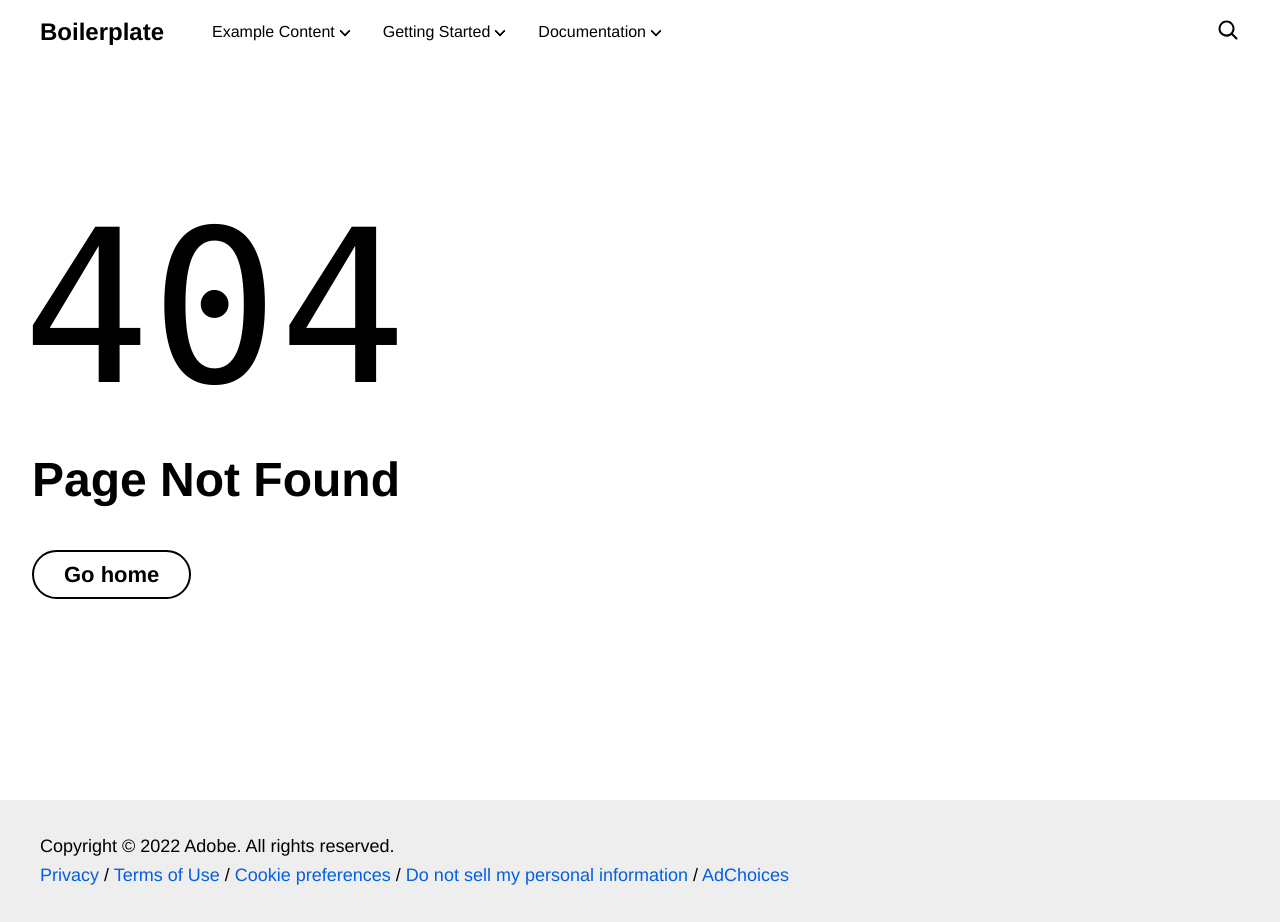
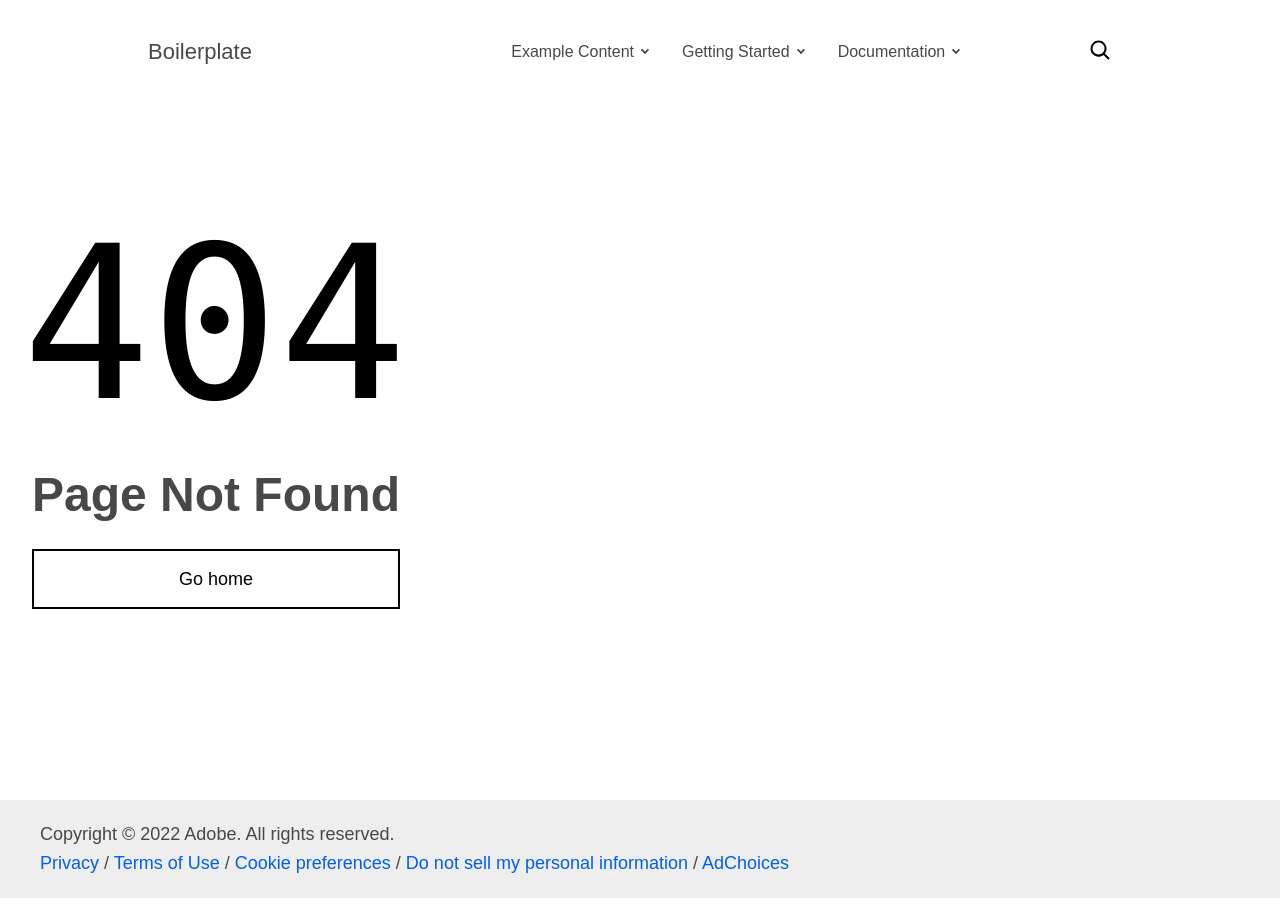
Before and after one commit to kailasnadh790/franklins-friends, a website with bundled scripts: page 404.html in a window 1280 px wide. After the commit the page ends 898 px from the top, so only its background shows below. Built offline with nearby package versions, Linux system fonts and the light colour scheme; files whose address does not match are found by name.

Commit message:
nurtec: initial commit

```diff
--- a/blocks/header/header.css
+++ b/blocks/header/header.css
@@ -4,6 +4,7 @@ header .nav-wrapper {
   width: 100%;
   z-index: 2;
   position: fixed;
+  padding: 1rem 0;
 }
 
 header nav {
@@ -15,10 +16,19 @@ header nav {
   align-items: center;
   gap: 0 2em;
   margin: auto;
-  max-width: 1264px;
+  max-width: 102.4rem;
   height: var(--nav-height);
   padding: 0 1rem;
   font-family: var(--body-font-family);
+}
+
+*, :after, :before {
+  -webkit-font-smoothing: antialiased;
+  -moz-osx-font-smoothing: grayscale;
+  -webkit-box-sizing: border-box;
+  box-sizing: border-box;
+  margin: 0;
+  padding: 0;
 }
 
 header nav[aria-expanded="true"] {
@@ -139,31 +149,50 @@ header nav[aria-expanded="true"] .nav-hamburger-icon::after {
 }
 
 /* brand */
-header .nav-brand {
-  grid-area: brand;
-  flex-basis: 128px;
-  font-size: var(--heading-font-size-s);
-  font-weight: 700;
-  line-height: 1;
+@media screen and (min-width: 1024px) {
+  header .nav-wrapper{
+      padding: 2rem 0;
+  }
+}
+
+header .nav-wrapper{
+  padding: 2rem 0;
+}
+
+header .nav-brand{
+  margin-right: 15%;
+  padding: 2rem 0;
 }
 
 header nav .nav-brand img {
+  display: inline;
   width: 128px;
   height: auto;
+}
+
+@media screen and (min-width: 1024px) {
+  header nav .nav-brand img  {
+    width: 19.8rem;
+}
 }
 
 /* sections */
 header nav .nav-sections {
   grid-area: sections;
-  flex: 1 1 auto;
-  display: none;
+  display: flex;
   visibility: hidden;
   background-color: var(--overlay-color);
+  margin-right: 1.5rem;
+}
+
+header nav .nav-sections p{
+  margin-right: 1.5rem;
 }
 
 header nav[aria-expanded="true"] .nav-sections {
-  display: block;
+  display: flex;
   visibility: visible;
+  margin-right: 1.5rem;
   align-self: start;
 }
 
@@ -272,4 +301,13 @@ header nav .nav-sections ul > li > ul > li {
 /* tools */
 header nav .nav-tools {
   grid-area: tools;
+  display: flex;
+  padding: 0.5rem 0;
 }
+header nav .nav-tools p{
+  margin-right: 2rem;
+}
+
+img {
+  max-width: 100%;
+}
--- a/blocks/header/header.js
+++ b/blocks/header/header.js
@@ -1,4 +1,4 @@
-import { getMetadata, decorateIcons } from '../../scripts/lib-franklin.js';
+import { getMetadata, decorateIcons, decorateButtons } from '../../scripts/lib-franklin.js';
 
 // media query match that indicates mobile/tablet width
 const isDesktop = window.matchMedia('(min-width: 900px)');
@@ -137,6 +137,7 @@ export default async function decorate(block) {
     isDesktop.addEventListener('change', () => toggleMenu(nav, navSections, isDesktop.matches));
 
     decorateIcons(nav);
+    decorateButtons(nav);
     const navWrapper = document.createElement('div');
     navWrapper.className = 'nav-wrapper';
     navWrapper.append(nav);
--- a/scripts/lib-franklin.js
+++ b/scripts/lib-franklin.js
@@ -130,6 +130,7 @@ const ICONS_CACHE = {};
  */
 export async function decorateIcons(element) {
   // Prepare the inline sprite
+  //debugger;
   let svgSprite = document.getElementById('franklin-svg-sprite');
   if (!svgSprite) {
     const div = document.createElement('div');
--- a/styles/styles.css
+++ b/styles/styles.css
@@ -20,7 +20,7 @@
   --text-color: #000;
 
   /* fonts */
-  --body-font-family: 'helvetica neue', helvetica, ubuntu, roboto, noto, sans-serif;
+  --body-font-family: SlatePro-Regular, Arial, sans-serif;
   --heading-font-family: var(--body-font-family);
   --fixed-font-family: 'Roboto Mono', menlo, consolas, 'Liberation Mono', monospace;
 
@@ -131,25 +131,50 @@ a:hover {
   color: var(--link-hover-color);
 }
 
+a{
+  color: inherit;
+    text-decoration: none;
+    color: rgb(0, 75, 145);
+    cursor: pointer;
+    text-decoration: none;
+}
+
 /* buttons */
 a.button:any-link, button {
-  font-family: var(--body-font-family);
-  display: inline-block;
-  box-sizing: border-box;
-  text-decoration: none;
-  border: 2px solid transparent;
-  padding: 5px 30px;
-  text-align: center;
-  font-style: normal;
-  font-weight: 600;
-  cursor: pointer;
-  color: var(--background-color);
-  background-color: var(--link-color);
-  margin: 16px 0;
-  white-space: nowrap;
-  overflow: hidden;
-  text-overflow: ellipsis;
-  border-radius: 30px;
+  height: auto;
+  margin: 0;
+  min-height: 4rem;
+  min-width: 16.5rem;
+  padding: 1rem;
+  -webkit-box-pack: center;
+    -ms-flex-pack: center;
+    -webkit-box-align: center;
+    -ms-flex-align: center;
+    align-items: center;
+    background-color: #00838f;
+    border: 0.1rem solid #00838f;
+    color: #fff;
+    display: -webkit-box;
+    display: -ms-flexbox;
+    display: flex;
+    font-family: SlatePro-Black,Arial,sans-serif;
+    font-size: 1.6rem;
+    font-style: normal;
+    font-weight: 400;
+    height: auto;
+    justify-content: center;
+    min-height: 6rem;
+    padding: 0 2.5rem;
+    text-align: center;
+    -webkit-transition: all .3s ease-in-out;
+    transition: all .3s ease-in-out;
+    width: 100%;
+}
+
+@media screen and (min-width: 1024px) {
+  a.button:any-link, button {
+    font-size: 1.8rem;
+  }
 }
 
 a.button:hover, a.button:focus, button:hover, button:focus  {
@@ -223,6 +248,27 @@ main img {
 main .section {
   padding: 64px 16px;
 }
+.migraine-intro{
+  margin-top: 10%;
+}
+
+main .section .migraine-intro h3{
+  font-size: 4rem;
+  font-family: SlatePro-Black,Arial,sans-serif;
+    font-size: 2rem;
+    font-style: normal;
+    font-weight: 400;
+    margin-top: 0;
+    margin-bottom: 0;
+}
+h3{
+  line-height: 4.4rem;
+  font-family: SlatePro-Black,Arial,sans-serif;
+    font-size: 1.9rem;
+    font-style: normal;
+    font-weight: 400;
+    font-size: 3.2rem;
+}
 
 @media (min-width: 600px) {
   main .section {
@@ -241,3 +287,29 @@ main .section {
 main .section.highlight {
   background-color: var(--highlight-background-color);
 }
+
+body {
+  color: #474848;
+  font-family: SlatePro-Regular,Arial,sans-serif;
+  font-style: normal;
+  font-weight: 400;
+  padding-top: 22.1rem;
+}
+
+html {
+  -webkit-overflow-scrolling: touch;
+  font-size: 62.5%;
+  height: 100%;
+  overflow: auto;
+  overflow-x: hidden;
+  scroll-behavior: auto;
+}
+
+*, :after, :before {
+  -webkit-font-smoothing: antialiased;
+  -moz-osx-font-smoothing: grayscale;
+  -webkit-box-sizing: border-box;
+  box-sizing: border-box;
+  margin: 0;
+  padding: 0;
+}
```
Also changed, not shown: blocks/hero/hero.css (+32 -15 lines), head.html (line endings or trailing spaces).
